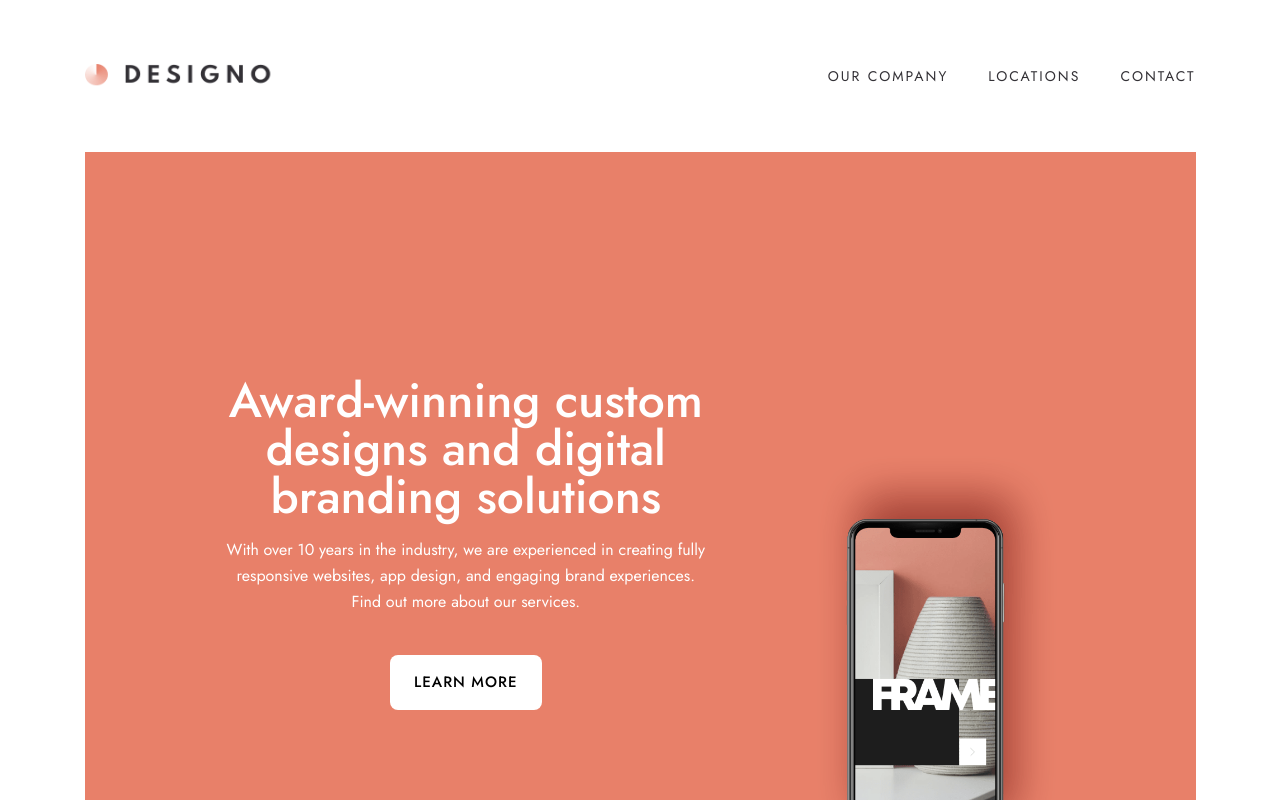
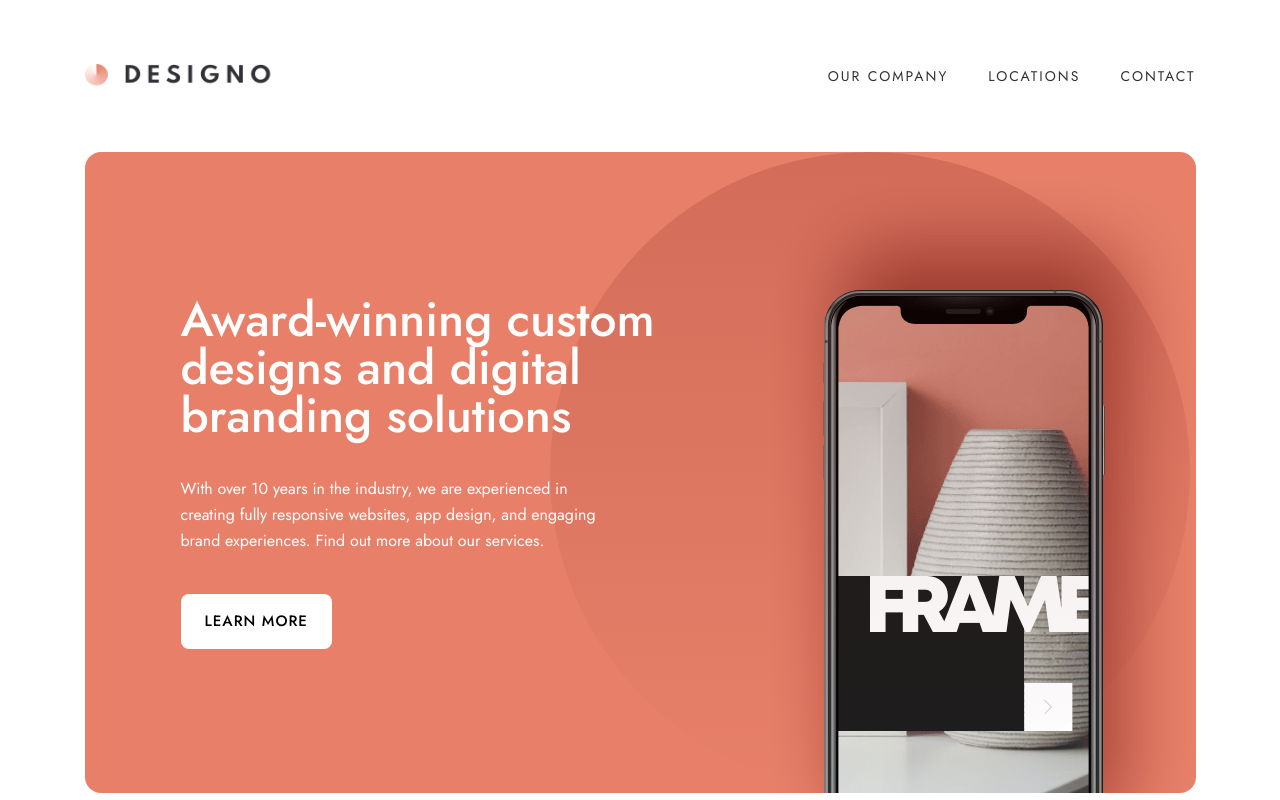
Before and after one commit to amza-web/Designo, a Next.js app: page / in a window 1280 px wide. Shown: the top 800 px of the page. Built offline with nearby package versions, Linux system fonts and the light colour scheme.

Commit message:
added responsive styling

```diff
--- a/components/Hero.js
+++ b/components/Hero.js
@@ -1,20 +1,23 @@
 import React from 'react'
+import Image from 'next/image'
+
 import img1 from "@/app/assets/home/desktop/image-hero-phone.png"
-import Image from 'next/image'
+import bg from "@/app/assets/home/desktop/bg-pattern-hero-home.svg"
 
 const Hero = () => {
   return (
-    <div className='container lg:relative lg:flex bg-peach lg:px-24 lg:py-36 text-center text-white h-834 lg:h-auto overflow-hidden '>
-        <div className='max-w-xl p-10 pt-px -mb-28 relative z-10'>
-            <h1 className='mt-20 '>Award-winning custom designs and digital branding solutions</h1>
-            <p>With over 10 years in the industry, we are experienced in creating fully responsive websites, app design, and engaging brand experiences. Find out more about our services.</p>
+    <div className='container relative lg:flex bg-peach lg:px-24 lg:py-36 text-center lg:text-left text-white h-[834px] lg:h-max overflow-hidden lg:rounded-2xl'>
+        <div className='max-w-[25rem] lg:max-w-none mx-auto p-10 lg:p-0 pt-px -mb-28 lg:mb-0 relative z-10'>
+            <h1 className='mt-20 lg:mt-0 lg:mb-9'>Award-winning custom designs and digital branding solutions</h1>
+            <p className='lg:max-w-[445px]'>With over 10 years in the industry, we are experienced in creating fully responsive websites, app design, and engaging brand experiences. Find out more about our services.</p>
             <button className='mt-10 btn text-15  font-medium'>Learn more</button>
         </div>
         <div className='w-full z-0'>
             <picture className=" w-full flex justify-center">
-                <Image className='pt-32 scale-s-2 lg:-top-8 lg:-right-24' src={img1} alt="A mockup design" />
+                <Image className='pt-32 scale-s-2 lg:absolute lg:-top-8 lg:pt-0 lg:-right-20' src={img1} alt="A mockup design" />
             </picture>
         </div>
+        <Image className='absolute left-[465px] top-0 z-0  ' src={bg} />
     </div>
   )
 }
```
